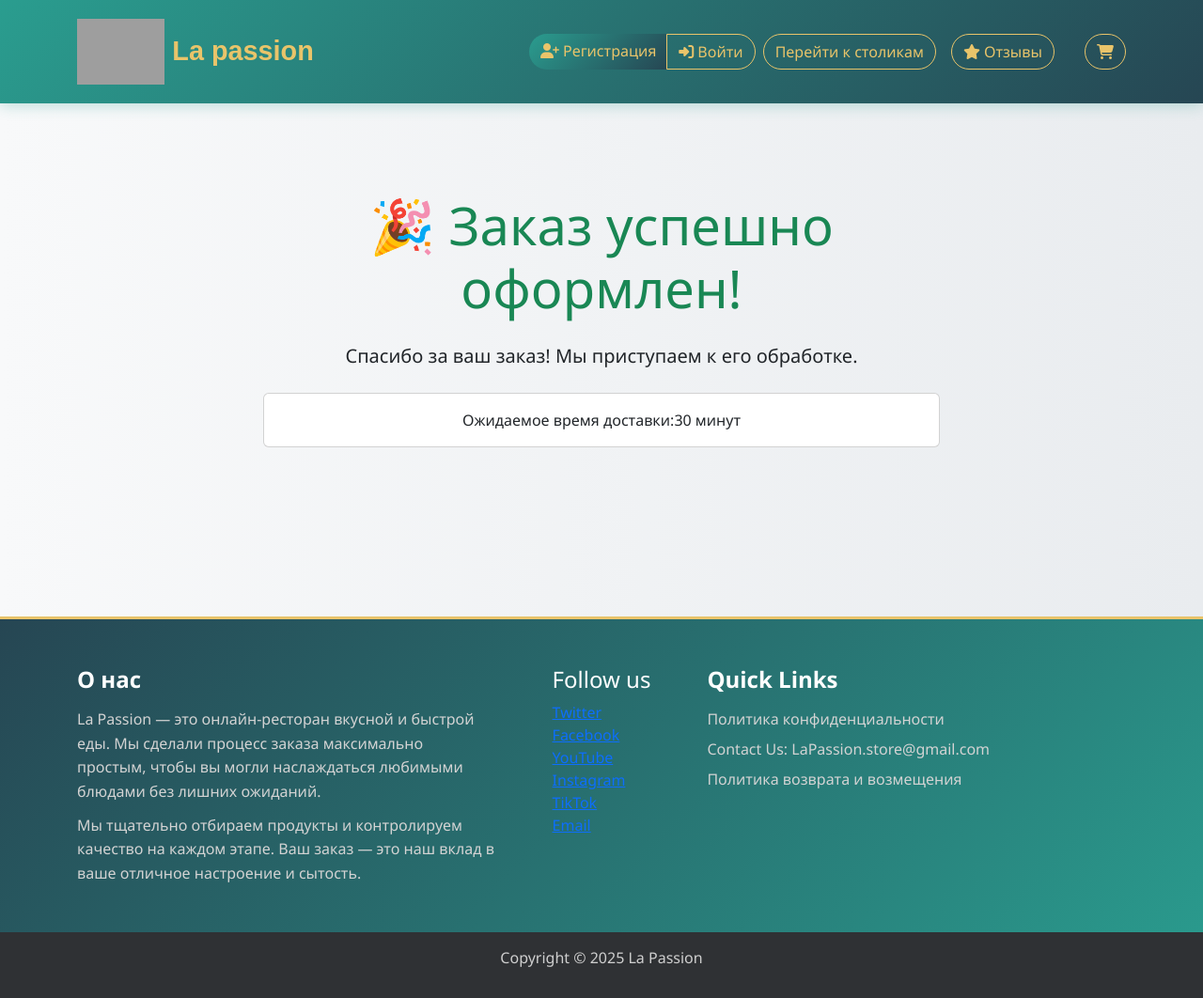
After one commit to good438228/system_restoran, a Django app: page /deliverys/ in a window 1280 px wide. The commit adds this page. Shown: the whole page at 94% size. Run offline with Django 5.2, Linux system fonts and the light colour scheme; grey boxes are pictures that could not be loaded.

Commit message:
Last commit66666

```diff
--- a/global_system/templates/global_system/food_list.html
+++ b/global_system/templates/global_system/food_list.html
@@ -72,7 +72,7 @@
             {% for num in page_obj.paginator.page_range %}
                 {% if num == page_obj.number %}
                     <li class="page-item active"><span class="page-link">{{ num }}</span></li>
-                {% elif num > page_obj.number|add:'-3' and num < page_obj.number|add:'3' %}
+                {% elif num > page_obj.number|add:'-4' and num < page_obj.number|add:'4' %}
                     <li class="page-item"><a class="page-link" href="?page={{ num }}{% if search_query %}&search={{ search_query }}{% endif %}">{{ num }}</a></li>
                 {% endif %}
             {% endfor %}
--- /dev/null
+++ b/global_system/templates/global_system/success.dostavka.html
@@ -0,0 +1,26 @@
+{% extends 'global_system/base.html' %}
+
+
+{% block title %}Ожидайте доставку!{% endblock %}
+
+{% block content %}
+<div class="container text-center py-5">
+    <div class="row justify-content-center">
+        <div class="col-md-8">
+            <h1 class="display-4 text-success mb-4">🎉 Заказ успешно оформлен!</h1>
+
+            <p class="lead">
+                Спасибо за ваш заказ! Мы приступаем к его обработке.
+            </p>
+
+            <div class="card my-4">
+                <div class="card-body">
+                    <p class="card-text">
+                        Ожидаемое время доставки:30 минут
+                    </p>
+            </div>
+
+        </div>
+    </div>
+</div>
+{% endblock content %}
--- a/global_system/urls.py
+++ b/global_system/urls.py
@@ -21,6 +21,7 @@ urlpatterns = [
     path('cart/buy/', views.buy, name='buy'),
     path('politicalpath/', views.political, name='political'),
     path('feereturn/', views.returned_fee, name='fee'),
+    path('deliverys/', views.delivery_success, name='delivOK')
     ]
 
 if settings.DEBUG:
--- a/global_system/views.py
+++ b/global_system/views.py
@@ -27,7 +27,7 @@ def food_list(request):
     if search_query:
         foods = foods.filter(name__icontains=search_query)
 
-    paginator = Paginator(foods, 3)
+    paginator = Paginator(foods, 4)
     page_number = request.GET.get('page')
     page_obj = paginator.get_page(page_number)
 
@@ -159,7 +159,7 @@ def buy(request):
         form = DeliveryForm(request.POST)
         if form.is_valid():
             form.save()
-            return redirect('food_list')
+            return redirect('delivOK')
     else:
         form = DeliveryForm()
     context = {
@@ -176,3 +176,6 @@ def political(request):
 
 def returned_fee(request):
     return render(request, 'global_system/return.politican.fee.html')
+
+def delivery_success(request):
+    return render(request, 'global_system/success.dostavka.html')
```
Also changed, not shown: db.sqlite3.
